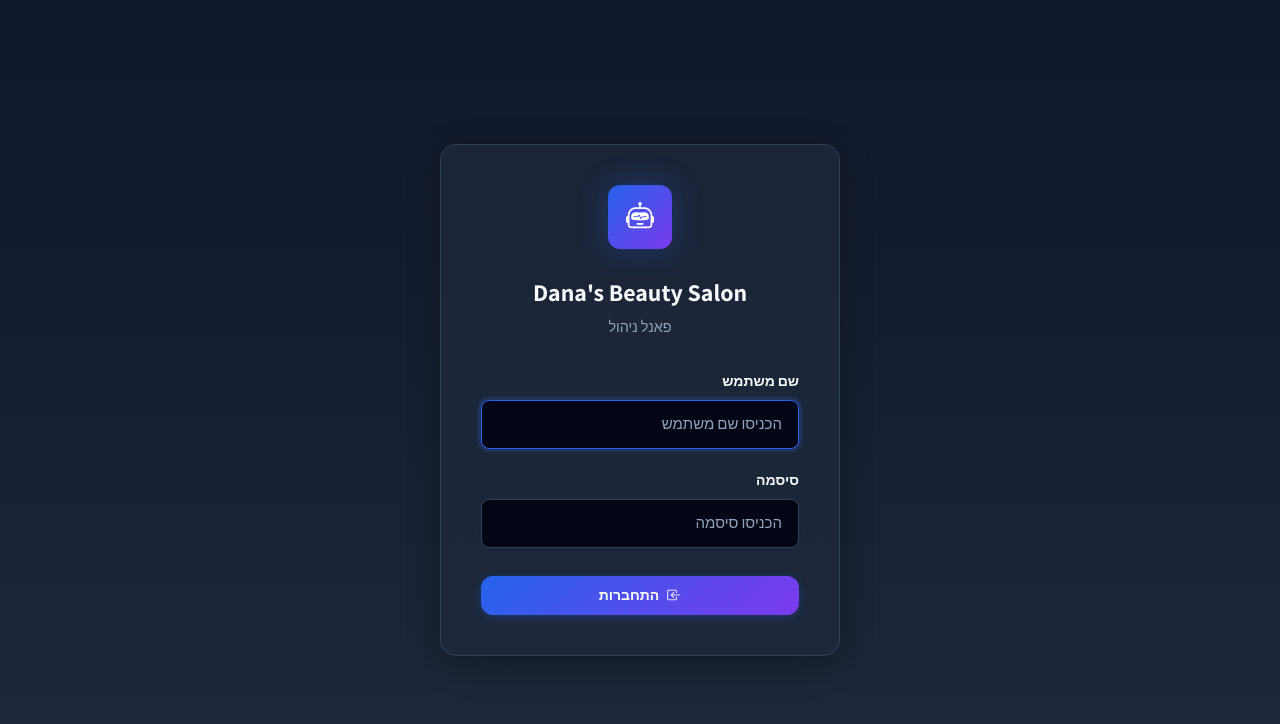
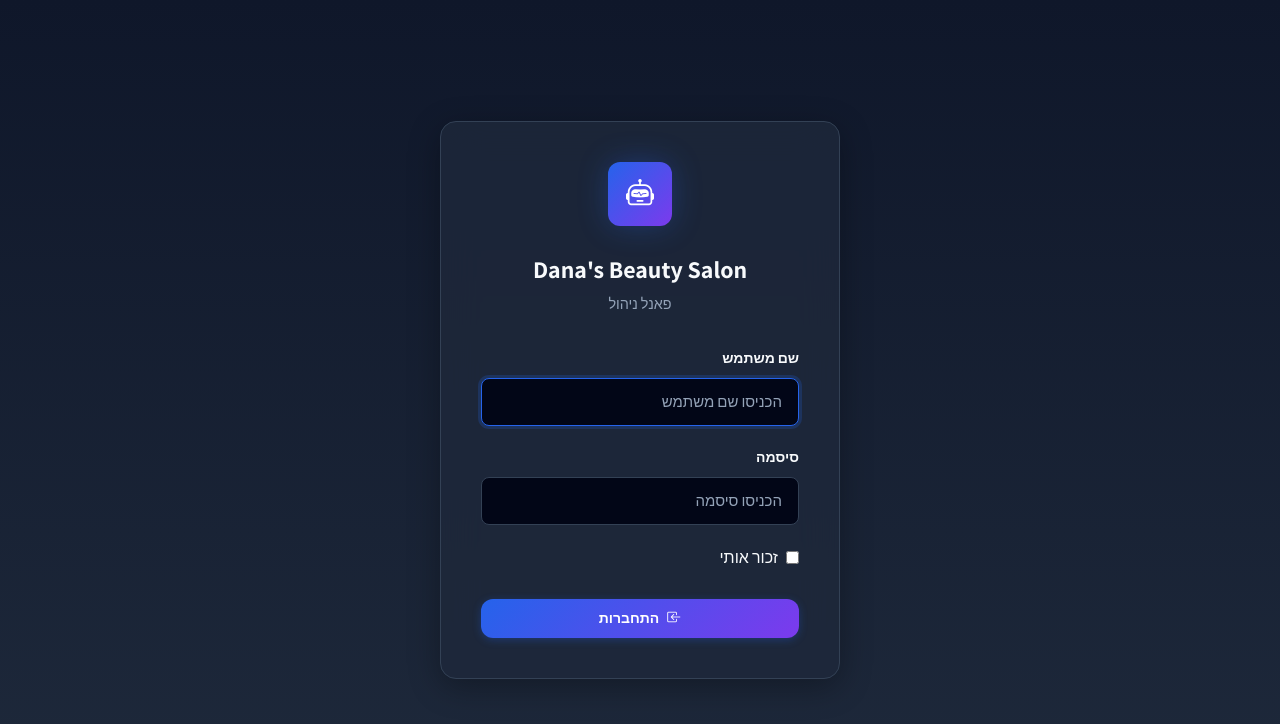
Before and after one commit to amirbiron/ai-business-bot, a Flask app: page /login in a window 1280 px wide. Shown: the top 724 px of the page. Run offline with Flask 3, Linux system fonts and the light colour scheme; parts of the project's set-up code (start-up, migrations or seed data) failed here and were passed over; some libraries are stand-ins or nearby versions.

Commit message:
feat: add persistent session (Remember Me) and fix date/time spacing
- Add "זכור אותי" checkbox to login form for 30-day persistent sessions
- Add double space between date and time in datetime formatting (DD-MM-YYYY  HH:MM)

Closes #46

https://claude.ai/code/session_01WQdXkNiC7asMYp7eJzvnsj

```diff
--- a/admin/app.py
+++ b/admin/app.py
@@ -13,7 +13,7 @@ Features:
 import hmac
 import json
 import logging
-from datetime import datetime, timezone
+from datetime import datetime, timedelta, timezone
 from functools import wraps
 from urllib.parse import urlparse
 from zoneinfo import ZoneInfo
@@ -73,13 +73,13 @@ STATUS_TRANSLATION = {
 
 
 def _format_il_datetime(value: str) -> str:
-    """Format a UTC datetime string to Israel time as DD-MM-YYYY HH:MM."""
+    """Format a UTC datetime string to Israel time as DD-MM-YYYY  HH:MM."""
     if not value:
         return ""
     try:
         dt = datetime.strptime(value, "%Y-%m-%d %H:%M:%S")
         dt = dt.replace(tzinfo=timezone.utc).astimezone(ISRAEL_TZ)
-        return dt.strftime("%d-%m-%Y %H:%M")
+        return dt.strftime("%d-%m-%Y  %H:%M")
     except (ValueError, TypeError):
         return value
 
@@ -156,6 +156,7 @@ def create_admin_app() -> Flask:
         static_folder="static",
     )
     app.secret_key = ADMIN_SECRET_KEY
+    app.config["PERMANENT_SESSION_LIFETIME"] = timedelta(days=30)
 
     csrf = CSRFProtect()
     csrf.init_app(app)
@@ -206,6 +207,8 @@ def create_admin_app() -> Flask:
             username = request.form.get("username", "")
             password = request.form.get("password", "")
             if _verify_admin_credentials(username, password):
+                if request.form.get("remember_me"):
+                    session.permanent = True
                 session["logged_in"] = True
                 flash("ברוכים השבים!", "success")
                 return redirect(url_for("dashboard"))
--- a/admin/templates/login.html
+++ b/admin/templates/login.html
@@ -40,6 +40,11 @@
                 <input type="password" class="form-input" id="password" name="password" required
                        placeholder="הכניסו סיסמה">
             </div>
+            <div class="form-group" style="display: flex; align-items: center; gap: 0.5rem;">
+                <input type="checkbox" id="remember_me" name="remember_me" value="1"
+                       style="width: auto; accent-color: var(--primary);">
+                <label for="remember_me" style="margin: 0; cursor: pointer;">זכור אותי</label>
+            </div>
             <button type="submit" class="btn btn-primary w-full" style="margin-top: 0.5rem;">
                 <i class="bi bi-box-arrow-in-left"></i> התחברות
             </button>
```
